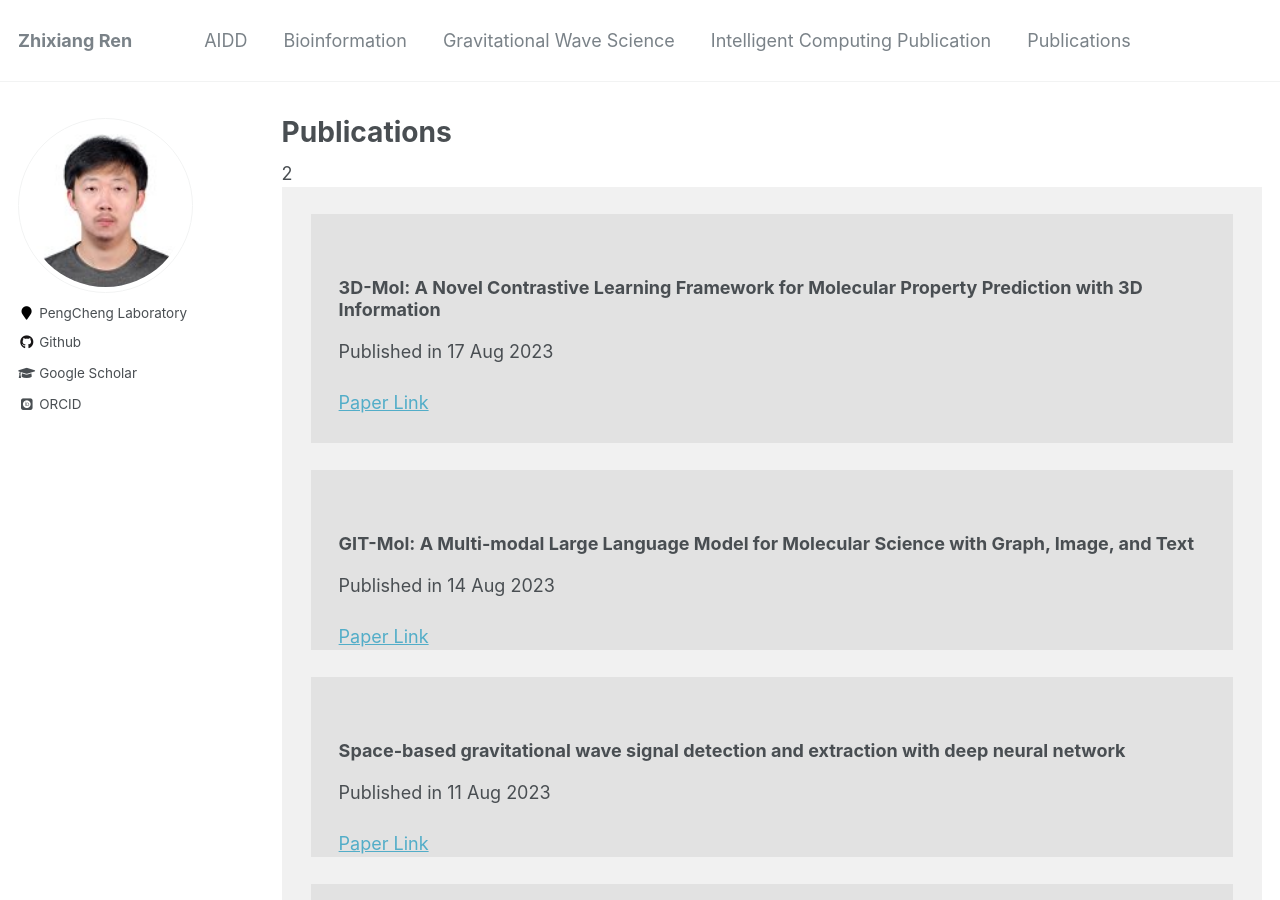
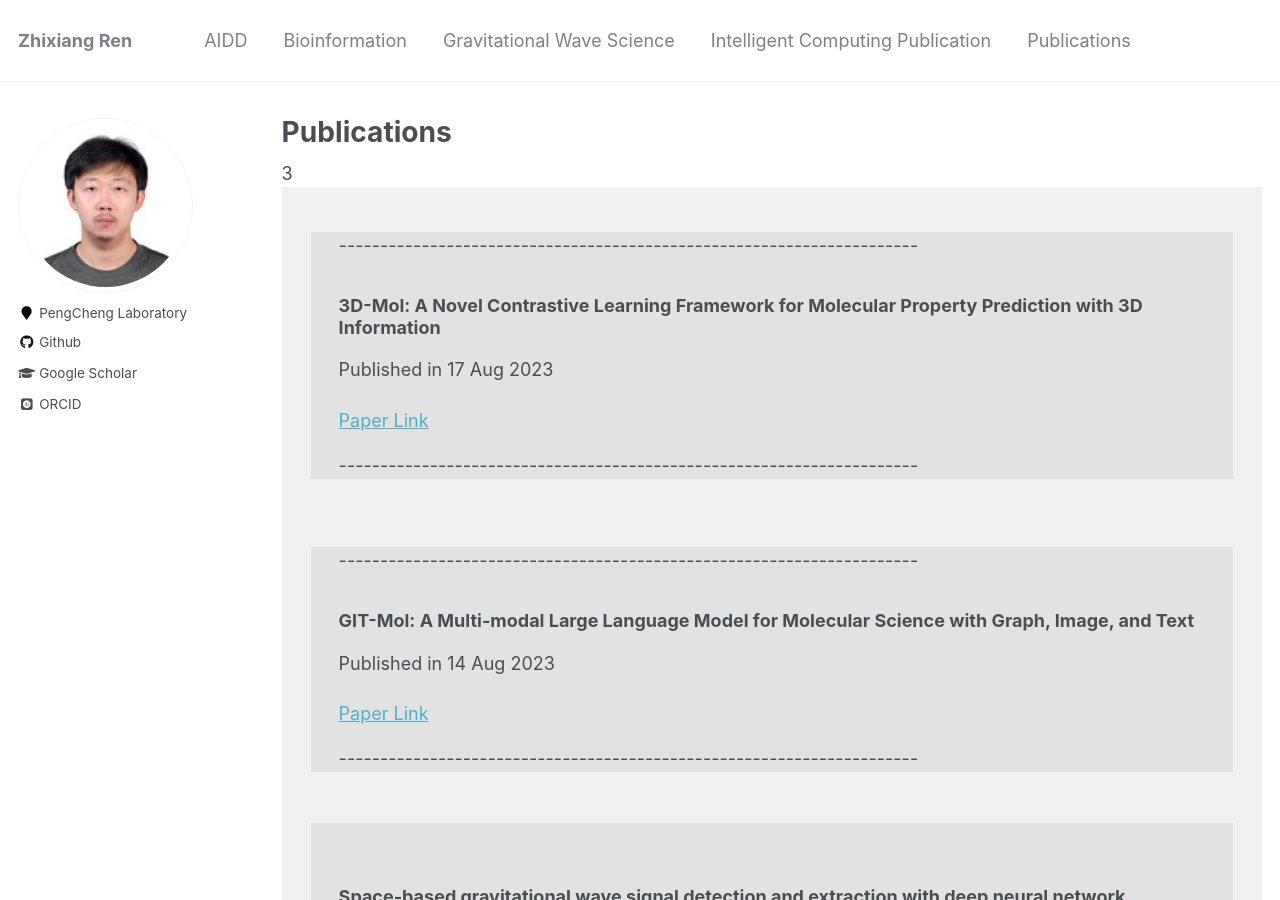
Before and after one commit to zhixiang-ren/zhixiang-ren.github.io, a Jekyll site: the page built from _pages/publications.html, in a window 1280 px wide and 900 px high. Built offline with Jekyll 4.4.1, drawn with Linux system fonts in a browser that asks for light colours; some web fonts are replaced.

Commit message:
Update publications.html

```diff
--- a/_pages/publications.html
+++ b/_pages/publications.html
@@ -4,26 +4,27 @@ title: "Publications"
 permalink: /publications/
 author_profile: true
 ---
-2
+3
 <div style="width: 100%;padding-left: 3%;padding-right: 3%;background-color: rgb(241, 241, 241);">
 </br>
 <div style="width: 100%;padding-left: 3%;padding-right: 3%;background-color: rgb(226, 226, 226);">
-</br>
+<p style="text-align:justify">----------------------------------------------------------------------</p>
 <h3>3D-Mol: A Novel Contrastive Learning Framework for Molecular Property Prediction with 3D Information</h3>
 <p style="text-align:justify">Published in 17 Aug 2023</p>
 <a href="https://www.biorxiv.org/content/10.1101/2023.08.15.553467v1.abstract">Paper Link</a>
 </br>
-</br>
+<p style="text-align:justify">----------------------------------------------------------------------</p>
 </div>
 
 </br>
 
 <div style="width: 100%;padding-left: 3%;padding-right: 3%;background-color: rgb(226, 226, 226);">
-</br>
+<p style="text-align:justify">----------------------------------------------------------------------</p>
 <h3>GIT-Mol: A Multi-modal Large Language Model for Molecular Science with Graph, Image, and Text</h3>
 <p style="text-align:justify">Published in 14 Aug 2023</p>
 <a href="https://arxiv.org/abs/2308.06911">Paper Link</a>
 </br>
+<p style="text-align:justify">----------------------------------------------------------------------</p>
 </div>
 
 </br>
```
